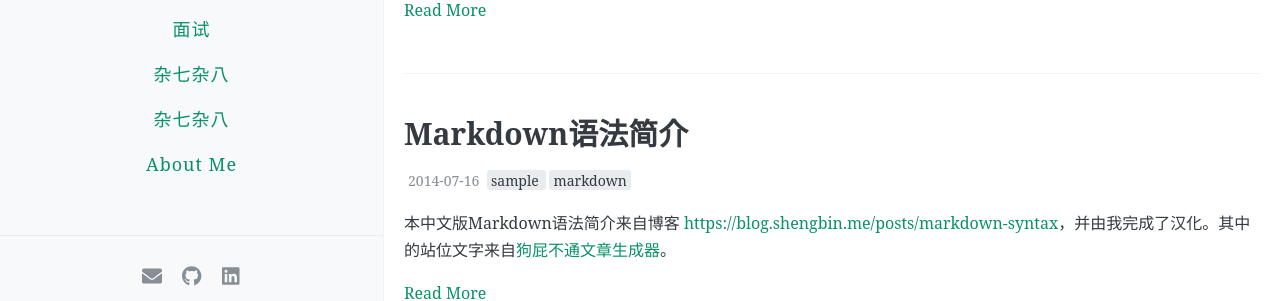
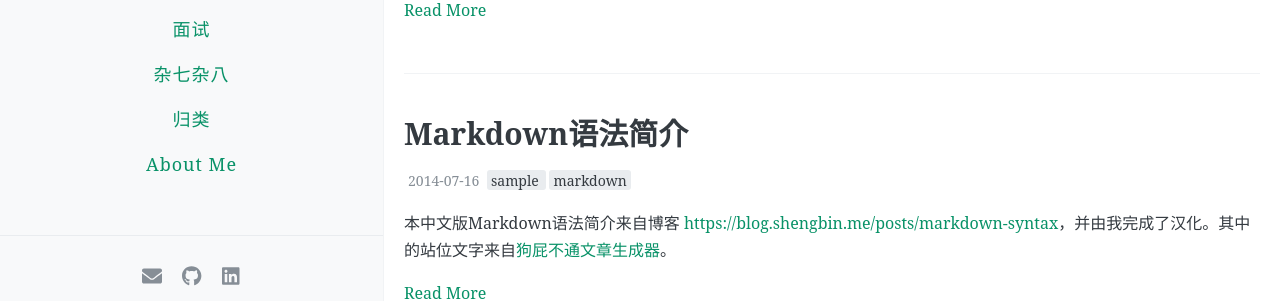
Before and after one commit to bfding95/bfding95.Github.io, a Jekyll site: the page built from index.html, in a window 1280 px wide. Shown: the part 525-826 px from the top of the page. Built offline with Jekyll 4.4.1, drawn with Linux system fonts in a browser that asks for light colours; the list of posts is cut into pages by our own code; comment, search, counter and statistics services are not loaded.

Commit message:
home page design

```diff
--- a/_config.yml
+++ b/_config.yml
@@ -23,7 +23,7 @@ navigation:
     url: /interview
   - name: 杂七杂八
     url: /life
-  - name: 杂七杂八
+  - name: 归类
     url: /archive
   - name: About Me
     url: /about
```
